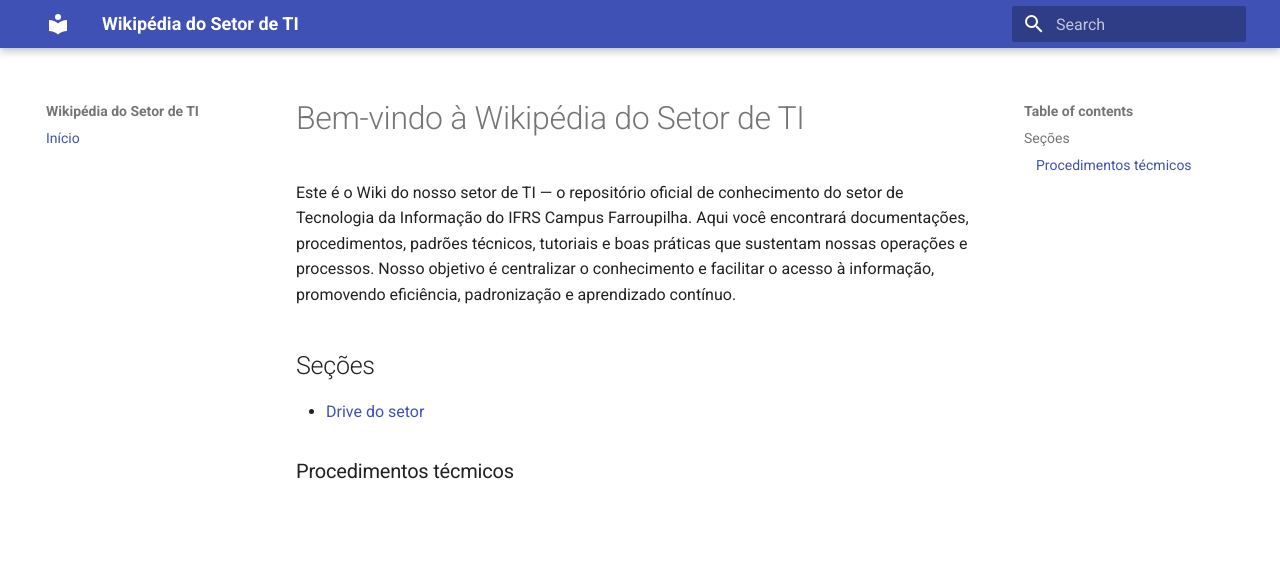
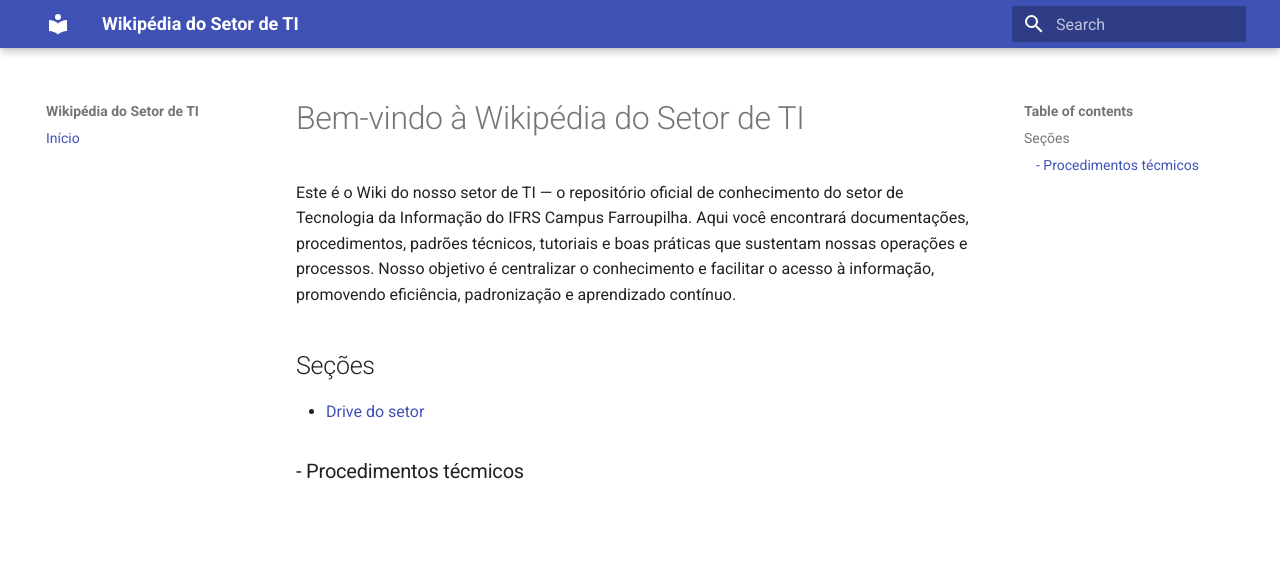
Before and after one commit to wikiti-farroupilha/wikipedia, an MkDocs documentation site: the page built from docs/index.md, in a window 1280 px wide. Shown: the top 568 px of the page. Built offline with MkDocs 1.6.1 and Material for MkDocs 9.7.7, drawn with Linux system fonts in a browser that asks for light colours.

```diff
--- a/docs/index.md
+++ b/docs/index.md
@@ -5,4 +5,4 @@ Este é o Wiki do nosso setor de TI — o repositório oficial de conhecimento d
 ## Seções
 - [Drive do setor](https://drive.google.com/drive/folders/17NKfnCuFVOzgUu3UB8x2Ixnjcy9ae5uh?usp=sharing)
 
-### Procedimentos técmicos
+### - Procedimentos técmicos
```
